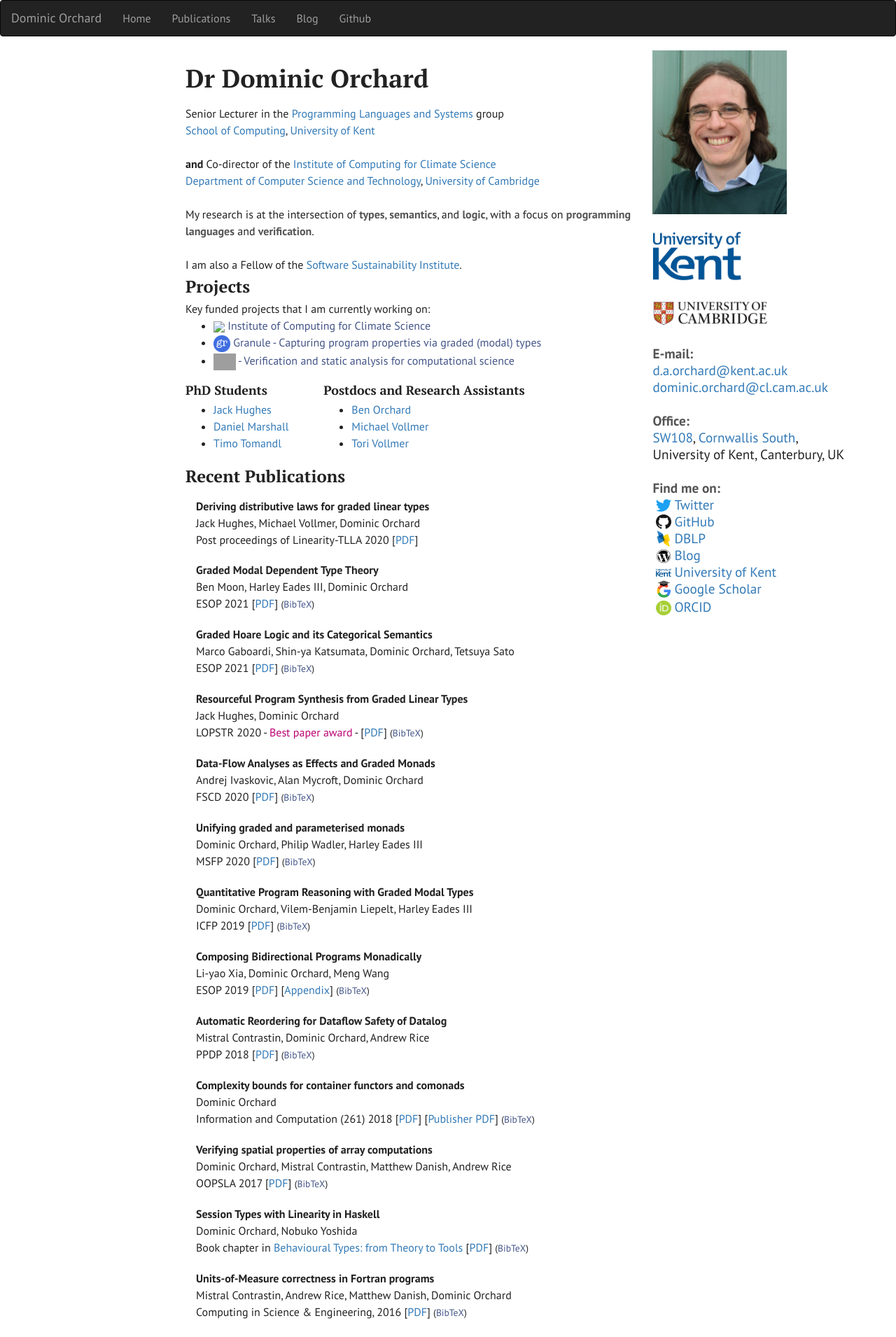
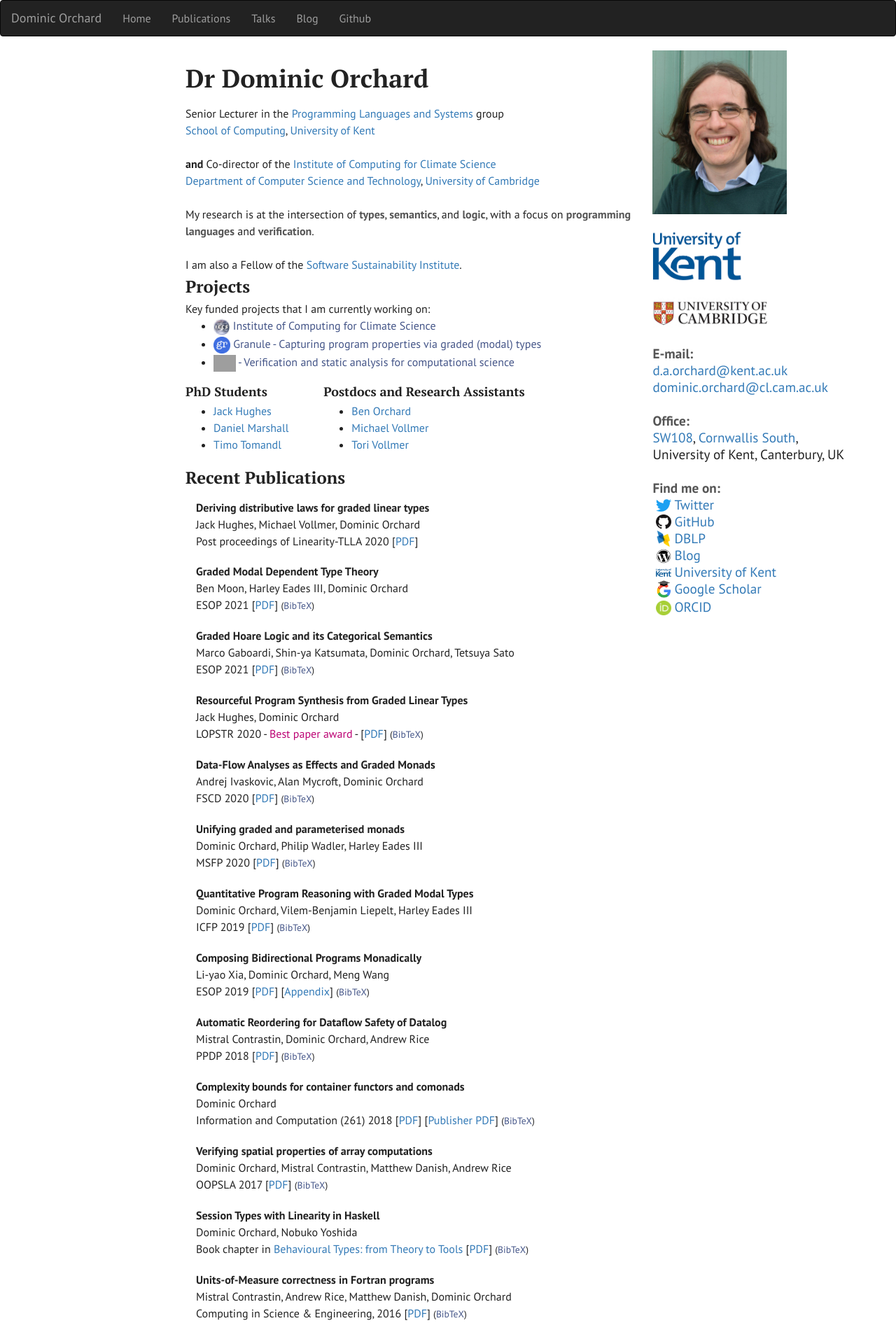
Before and after one commit to dorchard/dorchard.github.io, a Jekyll site: the page built from index.html, in a window 1280 px wide. Shown: the top 1910 px of the page at 70% size. Built offline with Jekyll 4.4.1, drawn with Linux system fonts in a browser that asks for light colours; grey boxes are pictures that could not be loaded.

Commit message:
Update index.html

```diff
--- a/index.html
+++ b/index.html
@@ -33,7 +33,7 @@ sitemap:
     Key funded projects that I am currently working on: <br />
   <ul>
     <li><a href="http://cambridge-iccs.github.io/" class='proj'>
-    <img style="height:1.5em;" src="asserts/iccs-logo.png">
+    <img style="height:1.5em;" src="images/iccs-logo.png">
     Institute of Computing for Climate Science</a></li>
         <li><a href="https://granule-project.github.io/" class='proj'>
       <img style="height:1.5em;" src="assets/gr-blue.png">
```
